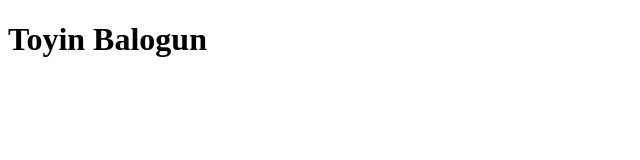
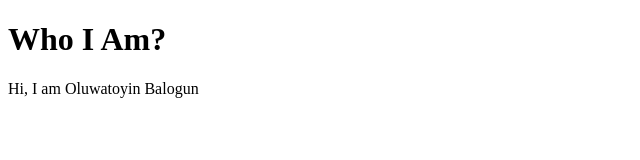
Before and after one commit to Toyinbalogun/ToyinBalogun.github.io, a plain HTML site: page index.html in a window 1280 px wide. Shown: the whole page, without its empty margins (0-640 px from the left). Drawn offline with Linux system fonts and the light colour scheme.

Commit message:
added a little content to github page

```diff
--- a/index.html
+++ b/index.html
@@ -6,6 +6,7 @@
     <title>Toyin Balogun</title>
 </head>
 <body>
-    <h1>Toyin Balogun</h1>
+    <h1>Who I Am?</h1>
+    <p>Hi, I am Oluwatoyin Balogun</p>
 </body>
 </html>
```
